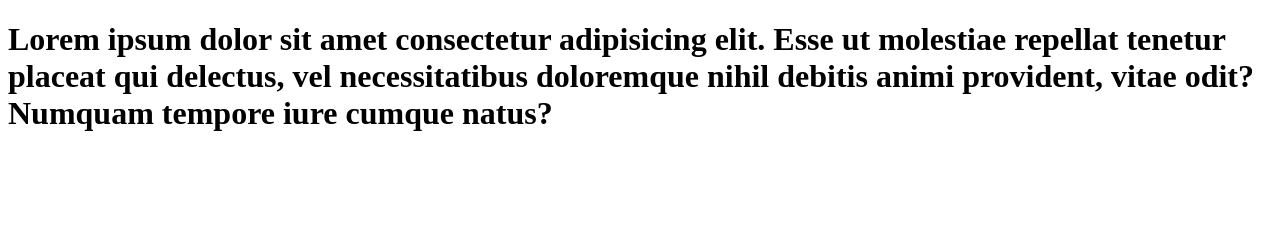
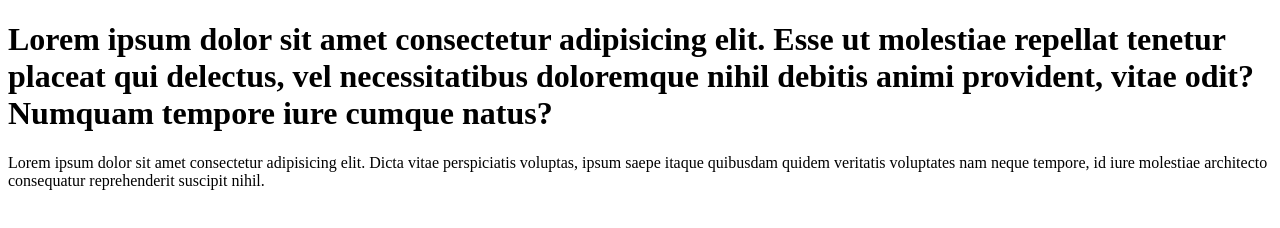
Before and after one commit to Shreyas-cymk/learn-git, a plain HTML site: page index.html in a window 1280 px wide. Drawn offline with Linux system fonts and the light colour scheme.

Commit message:
Added Paragraph

```diff
--- a/index.html
+++ b/index.html
@@ -7,5 +7,6 @@
 </head>
 <body>
     <h1>Lorem ipsum dolor sit amet consectetur adipisicing elit. Esse ut molestiae repellat tenetur placeat qui delectus, vel necessitatibus doloremque nihil debitis animi provident, vitae odit? Numquam tempore iure cumque natus?</h1>
+    <p>Lorem ipsum dolor sit amet consectetur adipisicing elit. Dicta vitae perspiciatis voluptas, ipsum saepe itaque quibusdam quidem veritatis voluptates nam neque tempore, id iure molestiae architecto consequatur reprehenderit suscipit nihil.</p>
 </body>
 </html>
```
